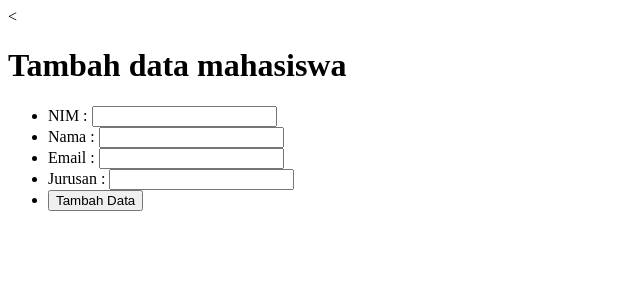
After one commit to rezidzikrial/test, a PHP site: page /tambah.php in a window 1280 px wide. The commit adds this page. Shown: the top 300 px of the page, without its empty margins (0-640 px from the left). Run offline with PHP 8.4, Linux system fonts and the light colour scheme.

Commit message:
menambahkan tambah data

```diff
--- a/kuliah/pertemuan2/functions.php
+++ b/kuliah/pertemuan2/functions.php
@@ -24,5 +24,24 @@
     return $rows;
   }
 
+  function tambah($data)
+  {
+    $conn = koneksi();
+
+
+    $nim = htmlspecialchars($data['nim']);
+    $nama = htmlspecialchars($data['nama']);
+    $email = htmlspecialchars($data['email']);
+    $jurusan = htmlspecialchars($data['jurusan']);
+
+    $query = "INSERT INTO mahasiswa
+    VALUES
+    (null, '$nim', '$nama', '$email', '$jurusan' )
+    ";
+
+    mysqli_query($conn, $query);
+
+    return mysqli_affected_rows($conn);
+  }
 
   ?>
--- a/kuliah/pertemuan2/latihan3.php
+++ b/kuliah/pertemuan2/latihan3.php
@@ -14,9 +14,12 @@
   <title>Halaman</title>
 </head>
 
+<body>
 
-<body>
   <h3>Daftar Mahasiswa</h3>
+
+  <a href="tambah.php">Tambah data mahasiswa</a>
+  <br><br>
 
   <table border="1" cellpadding="10" cellspacing="0">
     <tr>
--- /dev/null
+++ b/kuliah/pertemuan2/tambah.php
@@ -0,0 +1,77 @@
+<?php
+require 'functions.php';
+
+//cek apakah tombol submit sudah ditekan atau belum
+if (isset($_POST["tambah"])) {
+  //cek apakah data berhasil ditambahkan atau tidak
+  if (tambah($_POST) > 0) {
+    echo "
+        <script>
+            alert('data berhasil ditambahkan!');
+            document.location.href = 'latihan3.php';
+        </script>
+        ";
+  } else {
+    echo "
+    <script>
+        alert('data gagal ditambahkan!');
+        document.location.href = 'latihan3.php';
+    </script>
+    ";
+  }
+}
+
+
+?>
+
+<!DOCTYPE html>
+<html lang="en">
+
+<head>
+  <meta charset="UTF-8">
+  <meta http-equiv="X-UA-Compatible" content="IE=edge">
+  <meta name="viewport" content="width=device-width, initial-scale=1.0">
+  <title>Document</title>
+</head>
+
+<body>
+
+  <h1>Tambah data mahasiswa</h1>
+
+  <form action="" method="post">
+    <ul>
+      <li>
+        <label>
+          NIM :
+          <input type="text" name="nim" required>
+        </label>
+      </li>
+      <li>
+        <label>
+          Nama :
+          <input type="text" name="nama" required>
+        </label>
+      </li>
+      <li>
+        <label>
+          Email :
+          <input type="text" name="email" required>
+        </label>
+      </li>
+      <li>
+        <label>
+          Jurusan :
+          <input type="text" name="jurusan" required>
+        </label>
+      </li>
+      <li>
+        <button type="tambah" name="tambah">Tambah Data </button>
+      </li>
+
+
+    </ul>
+
+
+</body>
+
+</html>
```
